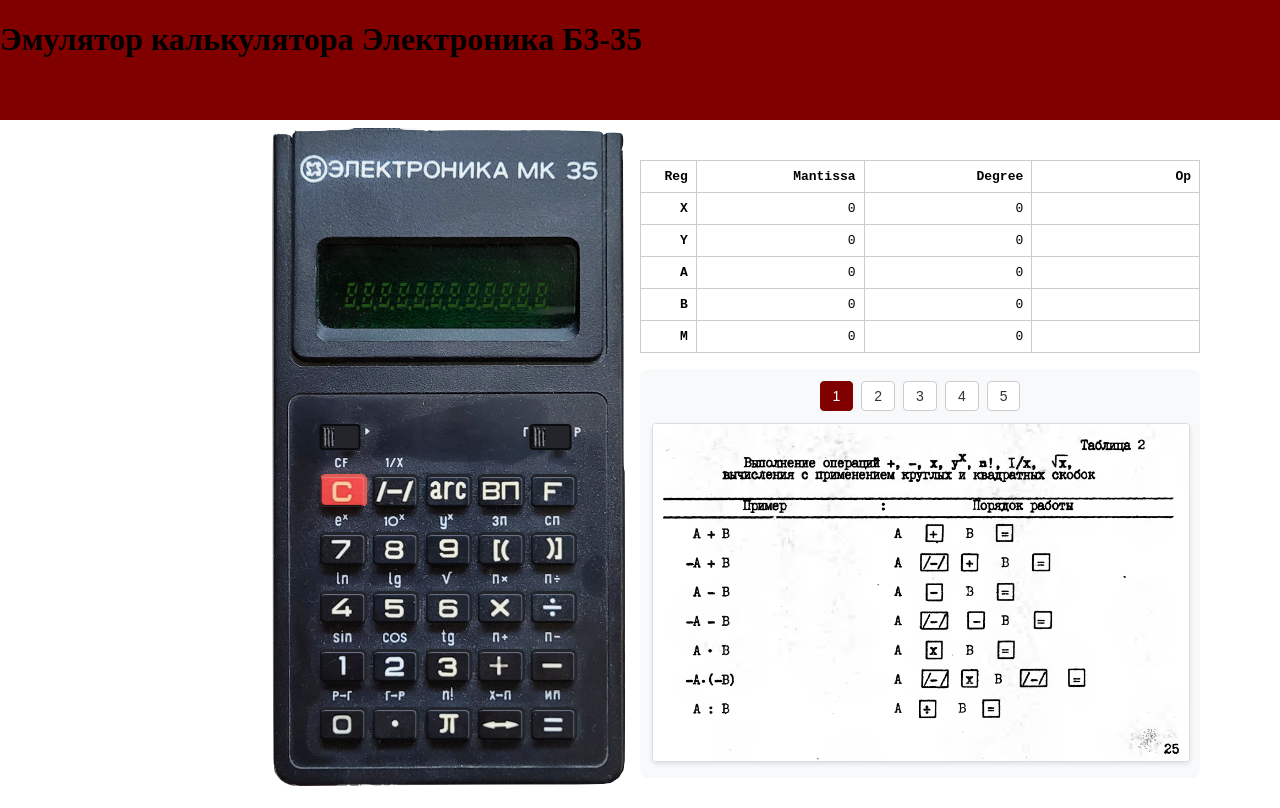
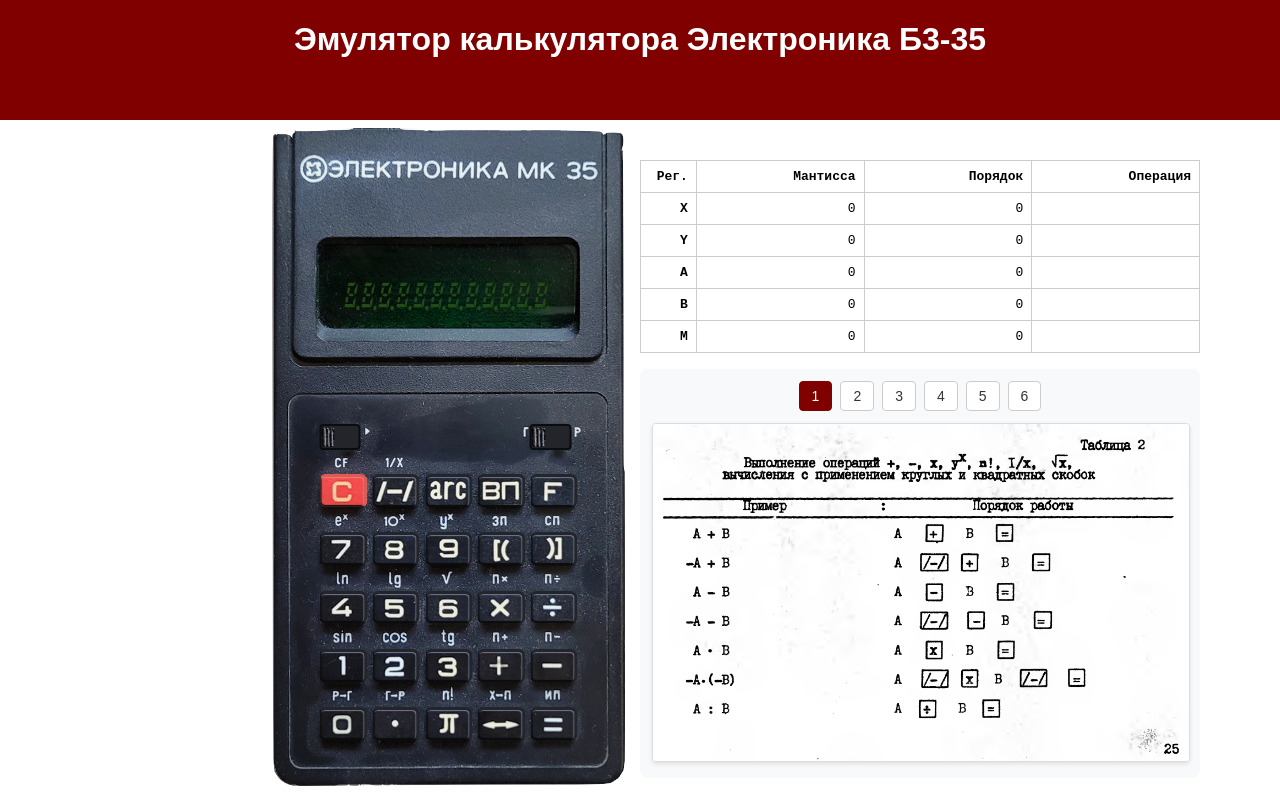
Before and after one commit to Olezhich/Electronica_B3_35, a React (Vite) app: page / in a window 1280 px wide. Built offline with nearby package versions, Linux system fonts and the light colour scheme.

Commit message:
added 6 instr list and header font style

```diff
--- a/src/Instruction/InstructionView.jsx
+++ b/src/Instruction/InstructionView.jsx
@@ -1,10 +1,11 @@
-// InstructionViewer.jsx
+
 import { useState } from 'react';
 import s1 from '../assets/s1.png';
 import s2 from '../assets/s2.png';
 import s3 from '../assets/s3.png';
 import s4 from '../assets/s4.png';
 import s5 from '../assets/s5.png';
+import s6 from '../assets/s6.png';
 
 import styles from './InstructionView.module.css';
 
@@ -14,6 +15,7 @@
   { id: 's3', label: '3', src: s3 },
   { id: 's4', label: '4', src: s4 },
   { id: 's5', label: '5', src: s5 },
+  { id: 's6', label: '6', src: s6 },
 ];
 
 const InstructionViewer = () => {
--- a/src/RegTable.jsx
+++ b/src/RegTable.jsx
@@ -27,10 +27,10 @@
         </colgroup>
         <thead>
           <tr>
-            <th>Reg</th>
-            <th>Mantissa</th>
-            <th>Degree</th>
-            <th>Op</th>
+            <th>Рег.</th>
+            <th>Мантисса</th>
+            <th>Порядок</th>
+            <th>Операция</th>
           </tr>
         </thead>
         <tbody>
--- a/src/index.css
+++ b/src/index.css
@@ -27,6 +27,9 @@
     width: 100%;
   height: 15vh;
   background-color: maroon;
+  font-family: Arial, Helvetica, sans-serif;
+  text-align: center;
+  color: white;
 }
 
 .registers table {
```
